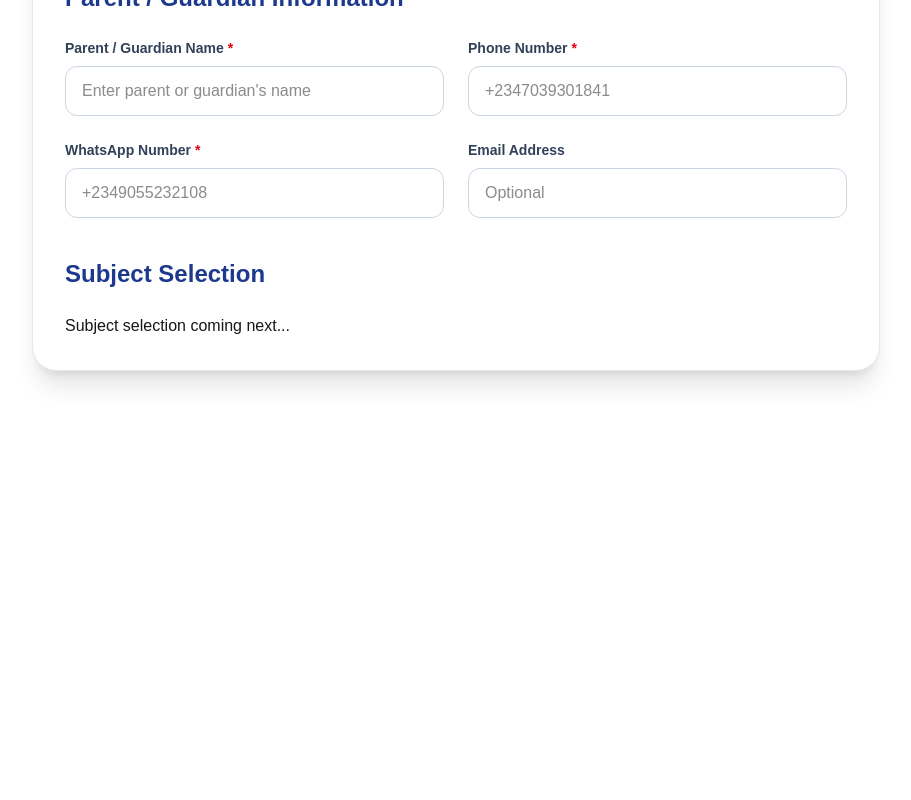
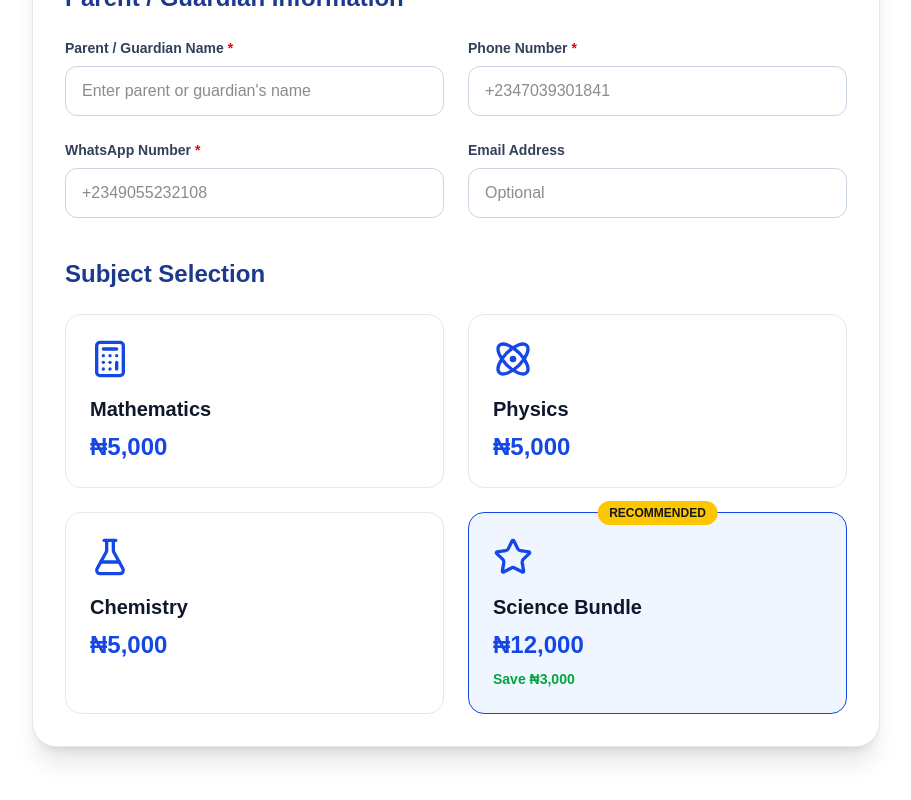
Before and after one commit to Emmalywebcreator/ace-science-academy-platform, a Next.js app: page /register in a window 1280 px wide. Shown: the part 518-1318 px from the top of the page, without its empty margins (184-1095 px from the left). Before the commit the page ends 953 px from the top, so only its background shows below. Built offline with nearby package versions, Linux system fonts and the light colour scheme.

Commit message:
feat: add subject selection cards

```diff
--- a/components/forms/RegistrationForm.tsx
+++ b/components/forms/RegistrationForm.tsx
@@ -1,5 +1,6 @@
 import Input from "@/components/ui/Input";
 import Select from "@/components/ui/Select";
+import SubjectSelection from "./SubjectSelection";
 
 export default function RegistrationForm() {
   return (
@@ -76,7 +77,7 @@ export default function RegistrationForm() {
           Subject Selection
         </h2>
 
-        Subject selection coming next...
+        <SubjectSelection />
       </section>
 
     </form>
--- /dev/null
+++ b/components/forms/SubjectSelection.tsx
@@ -0,0 +1,69 @@
+import { Calculator, Atom, FlaskConical, Star } from "lucide-react";
+
+const subjects = [
+  {
+    title: "Mathematics",
+    price: "₦5,000",
+    icon: Calculator,
+  },
+  {
+    title: "Physics",
+    price: "₦5,000",
+    icon: Atom,
+  },
+  {
+    title: "Chemistry",
+    price: "₦5,000",
+    icon: FlaskConical,
+  },
+  {
+    title: "Science Bundle",
+    price: "₦12,000",
+    save: "Save ₦3,000",
+    icon: Star,
+    recommended: true,
+  },
+];
+
+export default function SubjectSelection() {
+  return (
+    <div className="grid gap-6 md:grid-cols-2">
+      {subjects.map((subject) => {
+        const Icon = subject.icon;
+
+        return (
+          <div
+            key={subject.title}
+            className={`relative cursor-pointer rounded-2xl border p-6 transition-all duration-300 hover:-translate-y-2 hover:shadow-xl ${
+              subject.recommended
+                ? "border-blue-700 bg-blue-50"
+                : "border-slate-200 bg-white"
+            }`}
+          >
+            {subject.recommended && (
+              <span className="absolute -top-3 left-1/2 -translate-x-1/2 rounded-full bg-yellow-400 px-3 py-1 text-xs font-bold">
+                RECOMMENDED
+              </span>
+            )}
+
+            <Icon className="mb-4 h-10 w-10 text-blue-700" />
+
+            <h3 className="text-xl font-bold text-slate-900">
+              {subject.title}
+            </h3>
+
+            <p className="mt-2 text-2xl font-bold text-blue-700">
+              {subject.price}
+            </p>
+
+            {subject.save && (
+              <p className="mt-2 text-sm font-semibold text-green-600">
+                {subject.save}
+              </p>
+            )}
+          </div>
+        );
+      })}
+    </div>
+  );
+}
```
